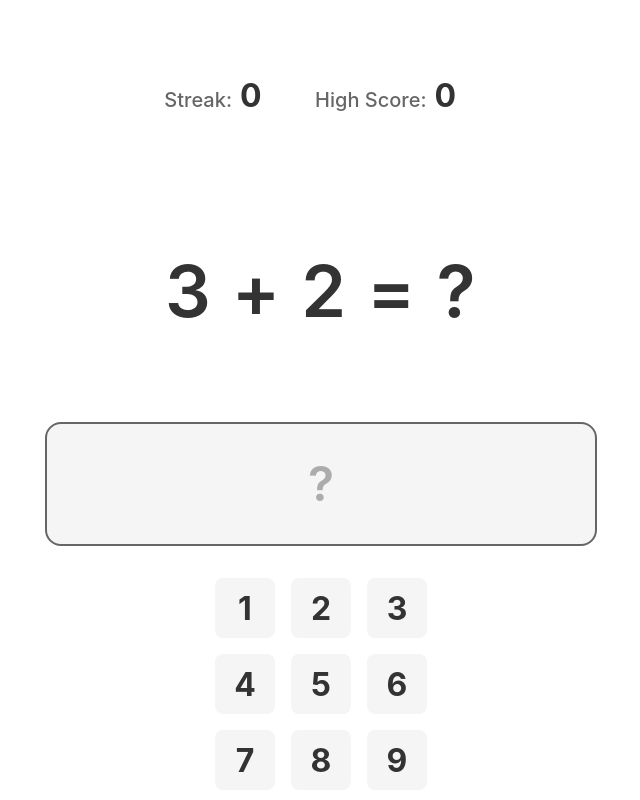
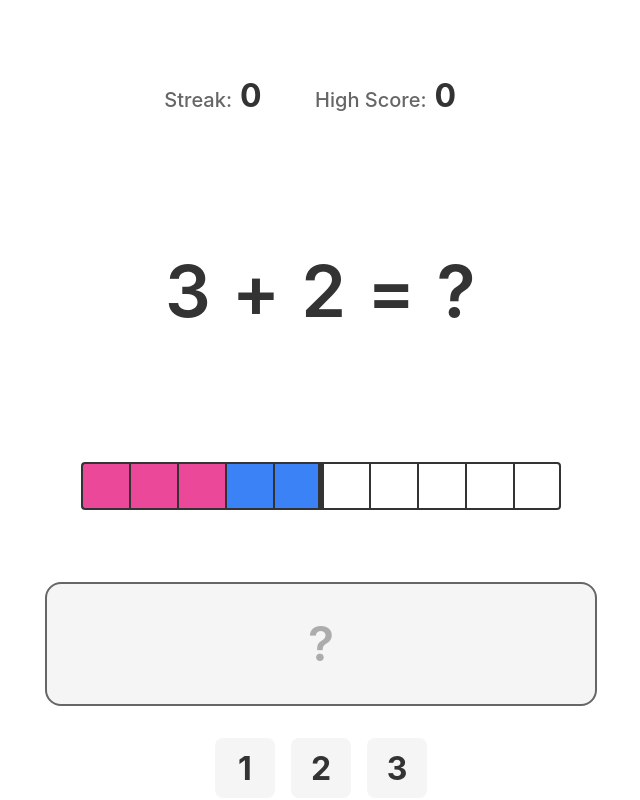
Before and after one commit to cbrit/math-streak, a React (Vite) app: page / in a window 1280 px wide. Shown: the top 800 px of the page, without its empty margins (319-959 px from the left). Built offline with nearby package versions, Linux system fonts and the light colour scheme.

Commit message:
Add ten frame helper

```diff
--- a/src/App.tsx
+++ b/src/App.tsx
@@ -7,6 +7,8 @@ import { ProblemDisplay } from '@/components/ProblemDisplay';
 import { AnswerDisplay } from '@/components/AnswerDisplay';
 import { NumberPad } from '@/components/NumberPad';
 import { FeedbackModal } from '@/components/FeedbackModal';
+import { TenFrame } from '@/components/TenFrame';
+import { FEATURES } from '@/lib/constants';
 import styles from '@/styles/App.module.css';
 import '@/styles/global.css';
 
@@ -56,6 +58,12 @@ export default function App() {
           displayString={state.currentProblem.displayString}
         />
 
+        <TenFrame
+          operands={state.currentProblem.operands}
+          operation={state.currentProblem.operation}
+          enabled={FEATURES.TEN_FRAME_ENABLED}
+        />
+
         <AnswerDisplay
           answer={state.currentAnswer}
         />
@@ -74,6 +82,7 @@ export default function App() {
           correctAnswer={state.currentProblem.answer}
           currentStreak={state.streak}
           isNewHighScore={state.streak === state.highScore && state.streak > 0}
+          problemDisplayString={state.currentProblem.displayString}
           onNext={handleNext}
         />
       </div>
--- a/src/components/FeedbackModal.tsx
+++ b/src/components/FeedbackModal.tsx
@@ -8,6 +8,7 @@ interface FeedbackModalProps {
   correctAnswer: number;
   currentStreak: number;
   isNewHighScore: boolean;
+  problemDisplayString: string;
   onNext: () => void;
 }
 
@@ -17,6 +18,7 @@ export function FeedbackModal({
   correctAnswer,
   currentStreak,
   isNewHighScore,
+  problemDisplayString,
   onNext,
 }: FeedbackModalProps) {
   // Auto-advance on correct answer
@@ -67,14 +69,13 @@ export function FeedbackModal({
             <div
               id="correct-answer-label"
               className={styles.correctAnswerLabel}
+              aria-label={`Correct equation: ${problemDisplayString.replace('?', String(correctAnswer))}`}
             >
-              The answer is
-            </div>
-            <div
-              className={styles.correctAnswerValue}
-              aria-label={`Correct answer: ${correctAnswer}`}
-            >
-              {correctAnswer}
+              {problemDisplayString.split('?')[0]}
+              <span className={styles.correctAnswerValue}>
+                {correctAnswer}
+              </span>
+              {problemDisplayString.split('?')[1]}
             </div>
 
             <div
--- /dev/null
+++ b/src/components/TenFrame.tsx
@@ -0,0 +1,95 @@
+import { useMemo } from 'react';
+import type { Operation } from '@/lib/types';
+import styles from '@/styles/TenFrame.module.css';
+
+interface TenFrameProps {
+  operands: number[];
+  operation: Operation;
+  enabled?: boolean;
+}
+
+// Bright, high-contrast colors for the ten-frame
+const COLOR_PALETTE = [
+  '#3B82F6', // Blue
+  '#10B981', // Green
+  '#F59E0B', // Orange
+  '#8B5CF6', // Purple
+  '#EC4899', // Pink
+  '#06B6D4', // Cyan
+  '#EF4444', // Red
+] as const;
+
+/**
+ * Randomly selects two distinct colors from the palette
+ */
+function selectColors(): [string, string] {
+  const shuffled = [...COLOR_PALETTE].sort(() => Math.random() - 0.5);
+  return [shuffled[0], shuffled[1]];
+}
+
+/**
+ * TenFrame - Visual learning aid for addition problems
+ *
+ * Displays a row of 10 squares with:
+ * - First operand colored with color 1
+ * - Second operand colored with color 2
+ * - Remaining squares unfilled (white)
+ * - Thicker divider between squares 5 and 6
+ *
+ * Only renders for addition problems with sum ≤ 10
+ */
+export function TenFrame({ operands, operation, enabled = true }: TenFrameProps) {
+  // Don't render if disabled or not addition
+  if (!enabled || operation !== 'addition') {
+    return null;
+  }
+
+  // Don't render if we can't properly display (edge cases)
+  if (operands.length !== 2) {
+    return null;
+  }
+
+  // Generate random colors once per problem render
+  const [color1, color2] = useMemo(() => selectColors(), [operands[0], operands[1]]);
+
+  const squares = [];
+  let filledCount = 0;
+
+  for (let i = 0; i < 10; i++) {
+    let backgroundColor = 'white';
+
+    // Fill first operand with color 1
+    if (filledCount < operands[0]) {
+      backgroundColor = color1;
+    }
+    // Fill second operand with color 2
+    else if (filledCount < operands[0] + operands[1]) {
+      backgroundColor = color2;
+    }
+
+    filledCount++;
+
+    // Add thicker border between 5th and 6th squares (centered)
+    const hasThickDividerRight = i === 4; // Right side of 5th square
+    const hasThickDividerLeft = i === 5;  // Left side of 6th square
+
+    const classNames = [styles.square];
+    if (hasThickDividerRight) classNames.push(styles.thickDivider);
+    if (hasThickDividerLeft) classNames.push(styles.thickDividerStart);
+
+    squares.push(
+      <div
+        key={i}
+        className={classNames.join(' ')}
+        style={{ backgroundColor }}
+        aria-hidden="true"
+      />
+    );
+  }
+
+  return (
+    <div className={styles.tenFrame} role="img" aria-label={`Ten frame showing ${operands[0]} plus ${operands[1]}`}>
+      {squares}
+    </div>
+  );
+}
--- a/src/hooks/useGameState.ts
+++ b/src/hooks/useGameState.ts
@@ -60,8 +60,8 @@ function gameReducer(state: GameState, action: GameAction): GameState {
         ...state,
         isAnswerCorrect: isCorrect,
         showFeedback: true,
-        // Increment streak on correct answer, reset on incorrect
-        streak: isCorrect ? state.streak + 1 : 0,
+        // Increment streak on correct answer, keep current streak for display on incorrect
+        streak: isCorrect ? state.streak + 1 : state.streak,
       };
     }
 
@@ -72,6 +72,8 @@ function gameReducer(state: GameState, action: GameAction): GameState {
         currentAnswer: '',
         isAnswerCorrect: null,
         showFeedback: false,
+        // Reset streak when moving to next problem after incorrect answer
+        streak: state.isAnswerCorrect === false ? 0 : state.streak,
       };
     }
 
--- a/src/lib/constants.ts
+++ b/src/lib/constants.ts
@@ -19,6 +19,11 @@ export const STORAGE_KEYS = {
   HIGH_SCORE: 'math-streak-high-score',
 } as const;
 
+// Feature flags
+export const FEATURES = {
+  TEN_FRAME_ENABLED: true,
+} as const;
+
 // Initial difficulty configuration (addition, sum ≤ 10)
 export const DEFAULT_CONFIG: DifficultyConfig = {
   name: 'Kindergarten Addition',
--- a/src/styles/FeedbackModal.module.css
+++ b/src/styles/FeedbackModal.module.css
@@ -57,9 +57,10 @@
 }
 
 .correctAnswerLabel {
-  font-size: var(--font-size-base);
-  color: var(--color-text-light);
-  margin-bottom: var(--spacing-sm);
+  font-size: var(--font-size-xxlarge);
+  font-weight: 700;
+  color: var(--color-text);
+  margin-bottom: var(--spacing-lg);
 }
 
 .correctAnswerValue {
@@ -159,6 +160,10 @@
     font-size: var(--font-size-xlarge);
   }
 
+  .correctAnswerLabel {
+    font-size: var(--font-size-xlarge);
+  }
+
   .correctAnswerValue {
     font-size: var(--font-size-xlarge);
   }
--- /dev/null
+++ b/src/styles/TenFrame.module.css
@@ -0,0 +1,66 @@
+.tenFrame {
+  /* Container for the 10 squares */
+  display: flex;
+  flex-direction: row;
+  gap: 0;
+  justify-content: center;
+  align-items: center;
+  padding: var(--spacing-md);
+  margin: var(--spacing-lg) auto;
+  max-width: fit-content;
+}
+
+.square {
+  /* Individual square styling */
+  width: 48px;
+  height: 48px;
+  border: 2px solid #333;
+  box-sizing: border-box;
+
+  /* Smooth color transitions */
+  transition: background-color var(--transition-base);
+}
+
+/* Remove right border to prevent double borders */
+.square:not(:last-child) {
+  border-right: none;
+}
+
+/* Thicker divider between 5th and 6th squares (centered) */
+/* Right half of the divider - applied to 5th square */
+.square.thickDivider {
+  border-right: 3px solid #333;
+}
+
+/* Left half of the divider - applied to 6th square */
+.square.thickDividerStart {
+  border-left: 3px solid #333;
+}
+
+/* Ensure first square has rounded left corners */
+.square:first-child {
+  border-top-left-radius: var(--radius-sm);
+  border-bottom-left-radius: var(--radius-sm);
+}
+
+/* Ensure last square has rounded right corners */
+.square:last-child {
+  border-top-right-radius: var(--radius-sm);
+  border-bottom-right-radius: var(--radius-sm);
+  border-right: 2px solid #333; /* Restore right border for last square */
+}
+
+/* Responsive sizing for smaller screens */
+@media (max-width: 600px) {
+  .square {
+    width: 40px;
+    height: 40px;
+  }
+}
+
+@media (max-width: 480px) {
+  .square {
+    width: 32px;
+    height: 32px;
+  }
+}
```
